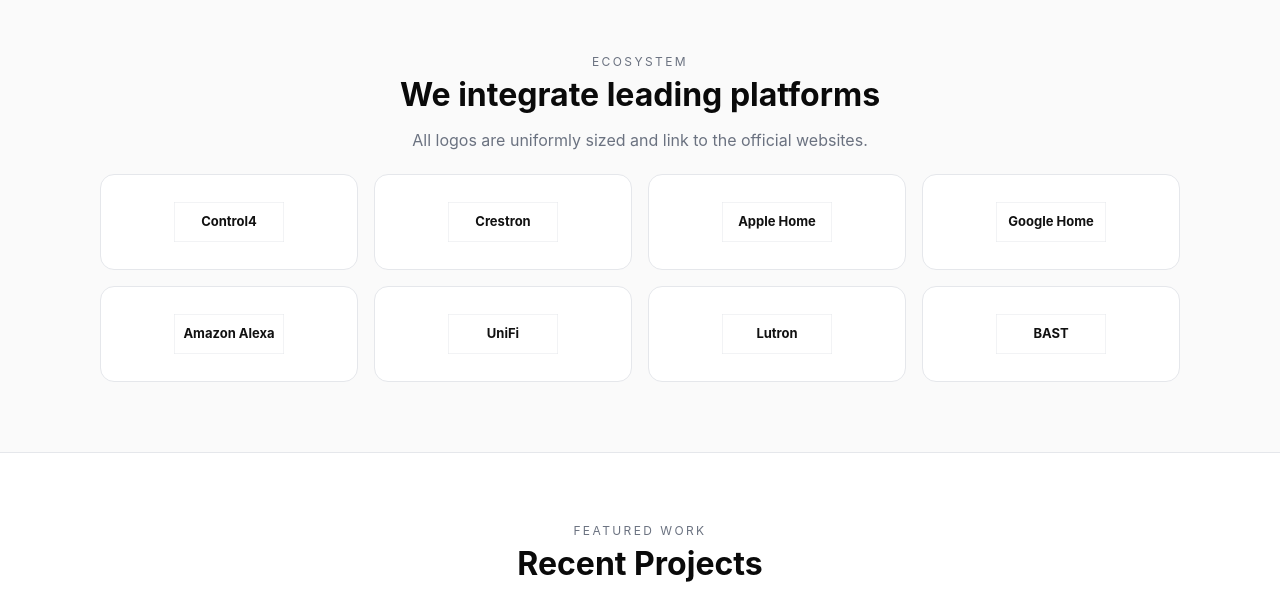
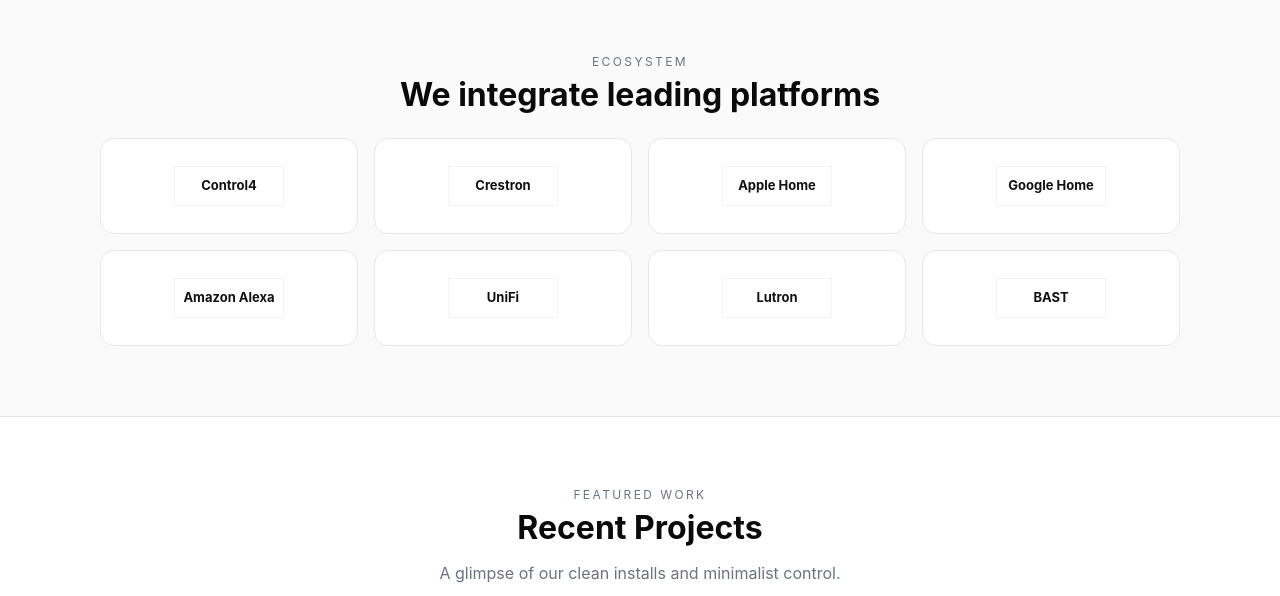
Before and after one commit to waleedalkassim-cyber/suntecx-site, a plain HTML site: page index.html in a window 1280 px wide. Shown: the part 1100-1696 px from the top of the page. Drawn offline with Linux system fonts and the light colour scheme.

Commit message:
Add files via upload

```diff
--- a/index.html
+++ b/index.html
@@ -110,7 +110,7 @@
       <div class="section-title">
         <div class="muted" style="letter-spacing:.2em;text-transform:uppercase;font-size:12px">Ecosystem</div>
         <h2>We integrate leading platforms</h2>
-        <p class="muted">All logos are uniformly sized and link to the official websites.</p>
+        <p class="muted"></p>
       </div>
       <div class="logo-grid">
         <a class="logo-card" href="https://www.control4.com/" target="_blank" rel="noopener">
```
Also changed, not shown: assets/img/services/audio-video-systems.webp (added), assets/img/services/commercial-automation.webp (added), assets/img/services/home-automation.webp (added), assets/img/services/motorized-shades-bast.webp (added), assets/img/services/multi-room-audio.webp (added), assets/img/services/networking-wifi.webp (added), assets/img/services/pro-integration.webp (added), assets/img/services/remote-access.webp (added), assets/img/services/security-surveillance.webp (added), assets/img/services/smart-lighting.webp (added), assets/img/suntecx-logo.png (added).
